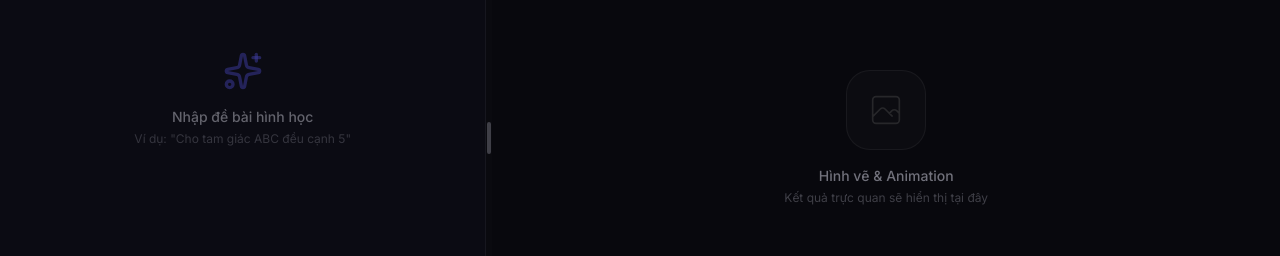
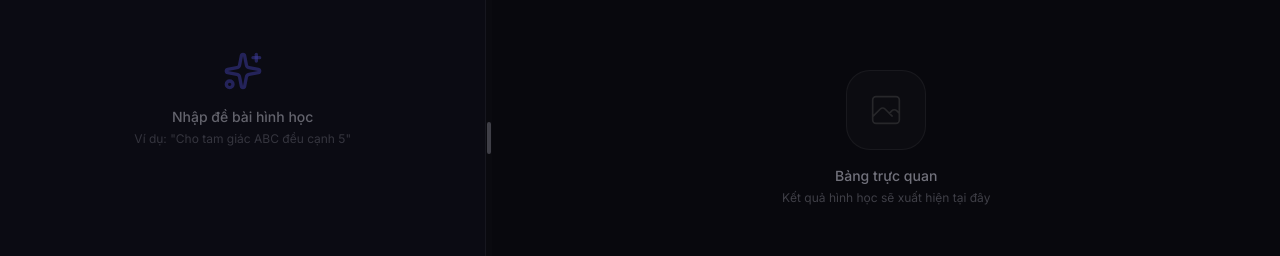
Before and after one commit to nxc1802/MathSolver, a Next.js app in the folder frontend/: page / in a window 1280 px wide. Shown: the part 262-518 px from the top of the page. Built offline with nearby package versions, Linux system fonts and the light colour scheme.

Commit message:
feat: show both static image and video concurrently in media panel

```diff
--- a/frontend/app/page.tsx
+++ b/frontend/app/page.tsx
@@ -275,72 +275,60 @@ export default function Home() {
         </div>
 
         {/* Content */}
-        <div className="flex-1 flex items-center justify-center p-6 overflow-auto">
-          <AnimatePresence mode="wait">
-            {videoUrl ? (
+        <div className="flex-1 overflow-y-auto px-6 py-4 space-y-8 scrollbar-thin scrollbar-thumb-zinc-800 scrollbar-track-transparent">
+          <AnimatePresence mode="popLayout">
+            {/* 1. Static Geometry (Always first if available) */}
+            {coordinates && (
               <motion.div
-                key="video"
-                initial={{ opacity: 0, scale: 0.95 }}
-                animate={{ opacity: 1, scale: 1 }}
-                exit={{ opacity: 0, scale: 0.95 }}
-                className="w-full max-w-3xl"
+                key="canvas-section"
+                initial={{ opacity: 0, y: 20 }}
+                animate={{ opacity: 1, y: 0 }}
+                className="w-full max-w-4xl mx-auto"
               >
-                <AnimationPreview videoUrl={videoUrl} loading={false} />
+                <div className="mb-3 flex items-center justify-between px-1">
+                  <h3 className="text-[10px] font-bold text-zinc-600 uppercase tracking-widest">Hình vẽ kỹ thuật</h3>
+                </div>
+                <div className="bg-[#0c0c14] rounded-2xl border border-white/5 p-4 shadow-2xl">
+                   <StaticGeometryCanvas coordinates={coordinates} />
+                </div>
               </motion.div>
-            ) : coordinates ? (
+            )}
+
+            {/* 2. Video Animation (If requested/available) */}
+            {(videoUrl || renderingVideo) && (
               <motion.div
-                key="canvas"
-                initial={{ opacity: 0, scale: 0.95 }}
-                animate={{ opacity: 1, scale: 1 }}
-                exit={{ opacity: 0, scale: 0.95 }}
-                className="w-full max-w-3xl relative"
+                key="video-section"
+                initial={{ opacity: 0, y: 20 }}
+                animate={{ opacity: 1, y: 0 }}
+                className="w-full max-w-4xl mx-auto pb-10"
               >
-                <StaticGeometryCanvas coordinates={coordinates} />
-                {renderingVideo && (
-                  <div className="absolute inset-0 bg-black/40 backdrop-blur-[2px] rounded-xl flex items-center justify-center border border-white/5">
-                    <div className="text-center space-y-3">
-                      <div className="w-10 h-10 border-2 border-indigo-500/30 border-t-indigo-500 rounded-full animate-spin mx-auto" />
-                      <p className="text-xs font-bold text-white uppercase tracking-widest">🎬 Đang tạo video...</p>
-                    </div>
-                  </div>
-                )}
+                <div className="mb-3 flex items-center justify-between px-1">
+                  <h3 className="text-[10px] font-bold text-zinc-600 uppercase tracking-widest">
+                    {videoUrl ? "🎬 Phim minh họa" : "🎨 Đang tạo animation..."}
+                  </h3>
+                </div>
+                <div className="bg-[#0c0c14] rounded-2xl border border-white/5 p-4 shadow-2xl">
+                   <AnimationPreview videoUrl={videoUrl || undefined} loading={renderingVideo} />
+                </div>
               </motion.div>
-            ) : renderingVideo ? (
+            )}
+
+            {/* 3. Empty State */}
+            {!coordinates && !videoUrl && !renderingVideo && (
               <motion.div
-                key="rendering"
-                initial={{ opacity: 0, scale: 0.95 }}
-                animate={{ opacity: 1, scale: 1 }}
-                exit={{ opacity: 0, scale: 0.95 }}
-                className="w-full max-w-3xl"
-              >
-                <AnimationPreview loading={true} />
-              </motion.div>
-            ) : (
-              <motion.div
-                key="empty"
+                key="empty-state"
                 initial={{ opacity: 0 }}
                 animate={{ opacity: 1 }}
-                exit={{ opacity: 0 }}
-                className="text-center space-y-4"
+                className="h-full flex flex-col items-center justify-center text-center space-y-4 py-20"
               >
                 <div className="w-20 h-20 mx-auto rounded-3xl bg-white/[0.02] border border-white/5 flex items-center justify-center">
-                  <svg
-                    className="w-10 h-10 text-zinc-800"
-                    fill="none"
-                    viewBox="0 0 24 24"
-                    stroke="currentColor"
-                    strokeWidth={1}
-                  >
+                  <svg className="w-10 h-10 text-zinc-800" fill="none" viewBox="0 0 24 24" stroke="currentColor" strokeWidth={1}>
                     <path d="M4 16l4.586-4.586a2 2 0 012.828 0L16 16m-2-2l1.586-1.586a2 2 0 012.828 0L20 14m-6-6h.01M6 20h12a2 2 0 002-2V6a2 2 0 00-2-2H6a2 2 0 00-2 2v12a2 2 0 002 2z" />
                   </svg>
                 </div>
                 <div>
-                  <p className="text-zinc-500 text-sm font-medium">
-                    Hình vẽ & Animation
-                  </p>
-                  <p className="text-zinc-700 text-xs mt-1">
-                    Kết quả trực quan sẽ hiển thị tại đây
-                  </p>
+                  <p className="text-zinc-500 text-sm font-medium">Bảng trực quan</p>
+                  <p className="text-zinc-700 text-xs mt-1">Kết quả hình học sẽ xuất hiện tại đây</p>
                 </div>
               </motion.div>
             )}
```
